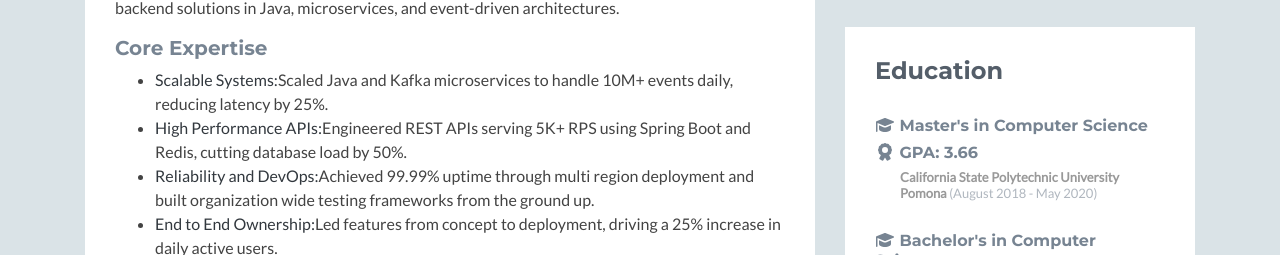
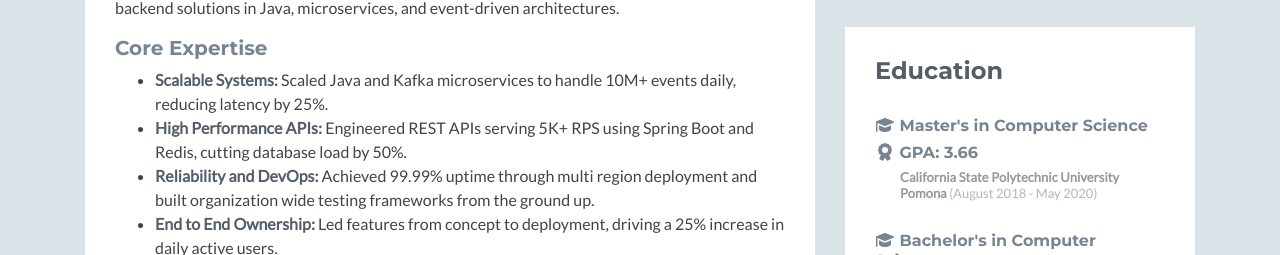
Before and after one commit to spoorthibasu/spoorthibasu.github.io, a plain HTML site: page index.html in a window 1280 px wide. Shown: the part 545-800 px from the top of the page. Drawn offline with nearby package versions, Linux system fonts and the light colour scheme; no server answers; a script that the page names is missing; some icons are missing.

Commit message:
Update expertise list with improved styling

```diff
--- a/index.html
+++ b/index.html
@@ -66,10 +66,10 @@
                                 <div class="item">
                                   <h5 class="title">Core Expertise</h5>
                                   <ul>
-                                    <li><span class="text-highlight">Scalable Systems:</span>Scaled Java and Kafka microservices to handle 10M+ events daily, reducing latency by 25%.</li>
-                                    <li><span class="text-highlight">High Performance APIs:</span>Engineered REST APIs serving 5K+ RPS using Spring Boot and Redis, cutting database load by 50%.</li>
-                                    <li><span class="text-highlight">Reliability and DevOps:</span>Achieved 99.99% uptime through multi region deployment and built organization wide testing frameworks from the ground up.</li>
-                                    <li><span class="text-highlight">End to End Ownership:</span>Led features from concept to deployment, driving a 25% increase in daily active users.</li>
+                                    <li><span style="color:#545e69; font-weight:600;">Scalable Systems:</span> Scaled Java and Kafka microservices to handle 10M+ events daily, reducing latency by 25%.</li>
+                                    <li><span style="color:#545e69; font-weight:600;">High Performance APIs:</span> Engineered REST APIs serving 5K+ RPS using Spring Boot and Redis, cutting database load by 50%.</li>
+                                    <li><span style="color:#545e69; font-weight:600;">Reliability and DevOps:</span> Achieved 99.99% uptime through multi region deployment and built organization wide testing frameworks from the ground up.</li>
+                                    <li><span style="color:#545e69; font-weight:600;">End to End Ownership:</span> Led features from concept to deployment, driving a 25% increase in daily active users.</li>
                                   </ul>
                                 </div>
                             <p>I’m passionate about system design, distributed systems, and building robust platforms with modern cloud technologies. I enjoy mentoring engineers, optimizing performance, and driving impact through thoughtful engineering.
```
